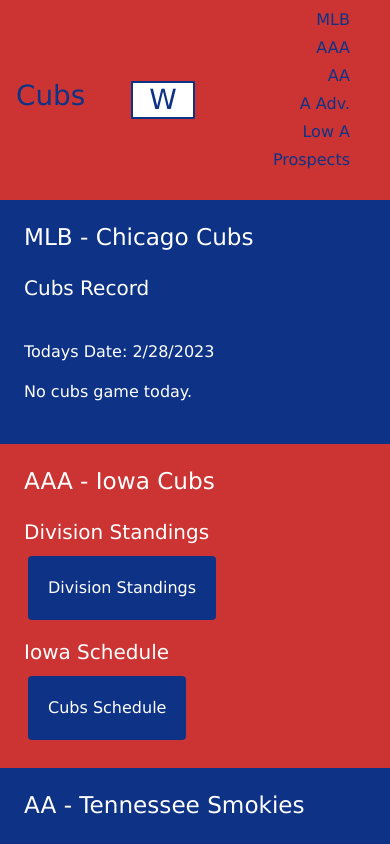
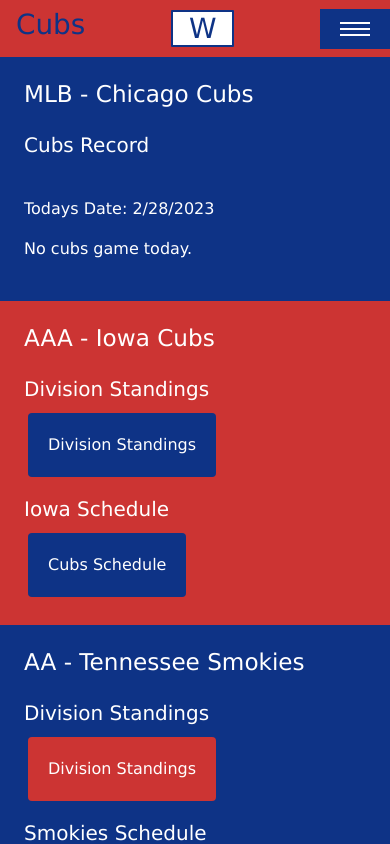
Before and after one commit to cwcox01/cubsplaytoday, a React (Create React App) app: page / in a window 390 px wide. Shown: the top 844 px of the page. Built offline with nearby package versions, Linux system fonts and the light colour scheme; no server answers.

Commit message:
navbar changes

```diff
--- a/public/css/styles.css
+++ b/public/css/styles.css
@@ -296,6 +296,73 @@
     padding: 4px;
   }
 
+  .site-nav {
+    display: flex;
+    align-items: center;
+    background-color: #0e3386;
+    padding: 10px 20px;
+  }
+
+  .navbar-toggle {
+    width: 30px;
+    height: 20px;
+    position: relative;
+    cursor: pointer;
+  }
+
+  .navbar-toggle span {
+    display: block;
+    position: absolute;
+    height: 2px;
+    width: 100%;
+    background-color: #fff;
+    top: 50%;
+    margin-top: -1px;
+    transition: all 0.2s ease-in-out;
+  }
+
+  .navbar-toggle span:first-child {
+    transform: translateY(-6px);
+  }
+
+  .navbar-toggle span:last-child {
+    transform: translateY(6px);
+  }
+
+  .navbar-menu {
+    display: none;
+    position: absolute;
+    top: 100%;
+    left: 0;
+    width: 100%;
+    background-color: #cc3433;
+    padding: 10px;
+  }
+
+  .navbar-menu ul {
+    list-style: none;
+    margin: 0;
+    padding: 0;
+  }
+
+  .navbar-menu li {
+    margin-bottom: 10px;
+  }
+
+  .navbar-menu a {
+    display: block;
+    color: #fff;
+    text-decoration: none;
+    font-size: 18px;
+    font-weight: bold;
+    padding: 5px;
+  }
+
+  .navbar-menu.active {
+    display: block;
+    height: auto;
+  }
+
   /* mlb section media query */
   .chi-game {
     gap: 0;
--- a/src/components/Navbar.jsx
+++ b/src/components/Navbar.jsx
@@ -1,9 +1,11 @@
 import React from "react";
+import { useState } from "react";
 
 // importing NavbarDisplay for navbar into smaller component
 import NavbarDisplay from "./NavbarDisplay";
 
 function Navbar() {
+  const [isActive, setIsActive] = useState(false);
   return (
     <div className="navbar">
       <h1 className="site-header ps-3">Cubs</h1>
@@ -12,7 +14,17 @@
       </div>
 
       <nav className="site-nav">
-        <NavbarDisplay />
+        <div
+          className={`navbar-toggle ${isActive ? "active" : ""}`}
+          onClick={() => setIsActive(!isActive)}
+        >
+          <span></span>
+          <span></span>
+          <span></span>
+        </div>
+        <div className={`navbar-menu ${isActive ? "active" : ""}`}>
+          <NavbarDisplay />
+        </div>
       </nav>
     </div>
   );
--- a/src/components/NavbarDisplay.jsx
+++ b/src/components/NavbarDisplay.jsx
@@ -5,7 +5,7 @@
 
 export default function NavbarDisplay() {
   return (
-    <ul className="pe-4">
+    <ul className="pe-4 mobile-nav">
       <NavbarItem navbarUrl="#mlb-section" navbarText="MLB" />
       <NavbarItem navbarUrl="#tripple-a-section" navbarText="AAA" />
       <NavbarItem navbarUrl="#double-a-section" navbarText="AA" />
--- a/src/components/NavbarItem.jsx
+++ b/src/components/NavbarItem.jsx
@@ -2,7 +2,7 @@
 
 export default function NavbarItem({ navbarUrl, navbarText }) {
   return (
-    <li className="pe-3">
+    <li className="pe-3 nav-item">
       <a href={navbarUrl}>{navbarText}</a>
     </li>
   );
```
